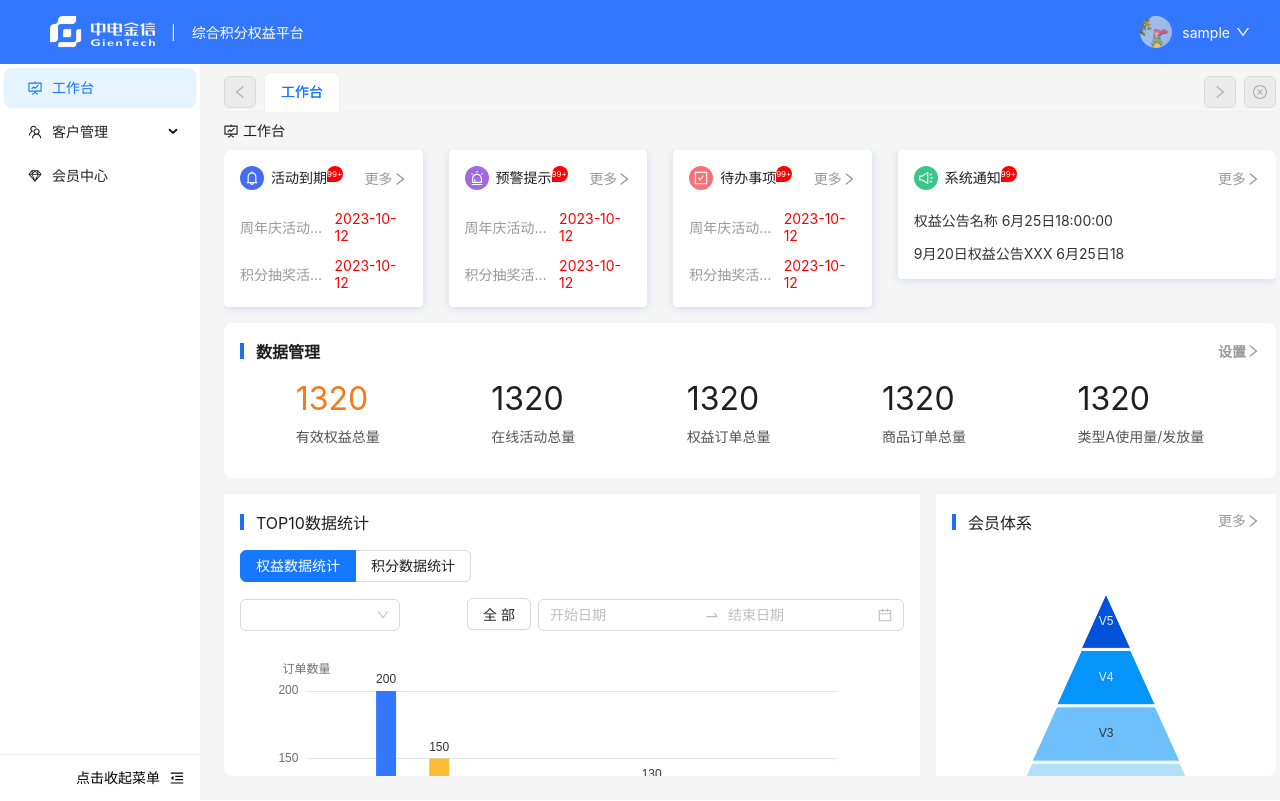
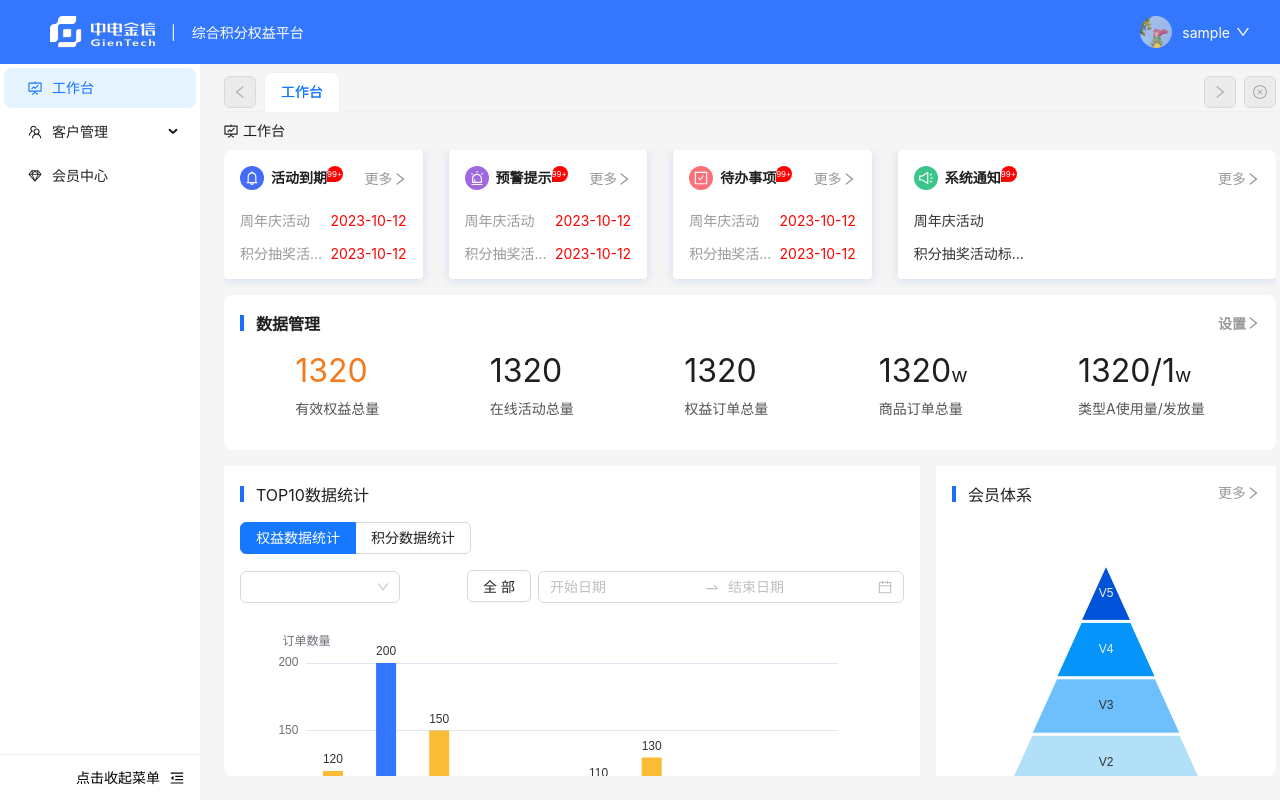
Before and after one commit to liuchen112233/kaohe, a React app: page /index in a window 1280 px wide. Built offline with nearby package versions, Linux system fonts and the light colour scheme; sample sign-in values are in the browser's storage.

Commit message:
提交工作台接口

```diff
--- a/src/Layout/Sider.jsx
+++ b/src/Layout/Sider.jsx
@@ -116,7 +116,7 @@ export default function SiderCom(props) {
         <div
           style={{
             display: "flex",
-            position: "fixed",
+            position: "absolute",
             bottom: "0",
             width: controlWidth,
             justifyContent: !showMenu ? "flex-end" : "center",
--- a/src/mock/index.js
+++ b/src/mock/index.js
@@ -5,16 +5,16 @@ Mock.mock("/mock/login", 'post', function (option) {
     const params = JSON.parse(option.body)
     console.log(params);
     console.log(avatar);
-    sessionStorage.setItem('username',params.username)
+    sessionStorage.setItem('username', params.username)
     return {
         code: 200,
         msg: "参数成功",
         data: {
             title: "信息标题",
             content: "登陆成功",
-            data:{
-                username:params.username,
-                iconPath:avatar
+            data: {
+                username: params.username,
+                iconPath: avatar
             }
         },
     };
@@ -24,8 +24,101 @@ Mock.mock("/mock/getWorkdesk", 'get', function (option) {
     return {
         code: 200,
         data: {
-            activity:{
-
+            activity: {
+                activityEnd: {
+                    title1: "周年庆活动",
+                    time1: "2023-10-12",
+                    title2: "积分抽奖活动标…",
+                    time2: "2023-10-12",
+                },
+                activityRemid: {
+                    title1: "周年庆活动",
+                    time1: "2023-10-12",
+                    title2: "积分抽奖活动标…",
+                    time2: "2023-10-12",
+                },
+                activityTodo: {
+                    title1: "周年庆活动",
+                    time1: "2023-10-12",
+                    title2: "积分抽奖活动标…",
+                    time2: "2023-10-12",
+                },
+                systemInform: {
+                    title1: "周年庆活动",
+                    title2: "积分抽奖活动标…",
+                }
+            },
+            dataManage: {
+                validAll: "1320",
+                onlineAll: "1320",
+                profitAll: "1320",
+                productAll: "1320",
+                usedA: "1320",
+                spread: "1",
+            },
+            barData: [120, 200, 150, 80, 70, 110, 130, 99, 88, 99],
+            funnelData: [
+                {
+                    value: 60,
+                    name: "V3",
+                    memberAll: "100",
+                    profitMember: "12",
+                    hasMember: "111",
+                    usedMember: "112",
+                    itemStyle: {
+                        color: "#6DC0FC",
+                    },
+                },
+                {
+                    value: 40,
+                    name: "V4",
+                    memberAll: "100",
+                    profitMember: "12",
+                    hasMember: "111",
+                    usedMember: "112",
+                    itemStyle: {
+                        color: "#0594FA",
+                    },
+                },
+                {
+                    value: 20,
+                    name: "V5",
+                    memberAll: "100",
+                    profitMember: "12",
+                    hasMember: "111",
+                    usedMember: "112",
+                    itemStyle: {
+                        color: "#0052D9",
+                    },
+                },
+                {
+                    value: 80,
+                    name: "V2",
+                    memberAll: "100",
+                    profitMember: "12",
+                    hasMember: "111",
+                    usedMember: "112",
+                    itemStyle: {
+                        color: "#B3E0F9",
+                    },
+                },
+                {
+                    value: 100,
+                    name: "V1",
+                    memberAll: "100",
+                    profitMember: "12",
+                    hasMember: "111",
+                    usedMember: "112",
+                    itemStyle: {
+                        color: "#73CCFF",
+                    },
+                },
+            ],
+            memberData: {
+                memberAll: "132",
+                profitMember: "132",
+                hasMember: "132",
+                usedMember: "132",
             }
         },
     };
--- a/src/pages/Index/Index.css
+++ b/src/pages/Index/Index.css
@@ -9,6 +9,7 @@
   justify-content: space-between;
   align-items: center;
   font-size: 14px;
+  font-weight: bold;
   box-sizing: border-box;
   margin-bottom: 20px;
 }
@@ -31,6 +32,7 @@
 }
 .box .title div:last-child {
   color: #999999;
+  font-weight: normal;
 }
 .box .content {
   display: flex;
@@ -47,6 +49,7 @@
 }
 .box .content div:last-child {
   color: red;
+  white-space: nowrap;
 }
 .info {
   margin-top: 16px;
--- a/src/pages/Index/Index.jsx
+++ b/src/pages/Index/Index.jsx
@@ -37,6 +37,14 @@ echarts.use([
 const { RangePicker } = DatePicker;
 export default function Index() {
   const [radioValue, setRadioValue] = useState("1");
+  const [barData, setBarData] = useState([]);
+  const [funnelData, setFunnelData] = useState([]);
+  let [activityEnd, setActivityEnd] = useState({});
+  let [activityRemid, setActivityRemid] = useState({});
+  let [activityTodo, setActivityTodo] = useState({});
+  let [systemInform, setSystemInform] = useState({});
+  let [dataManage, setDataManage] = useState({});
+
   const radioOnChange = ({ target: { value } }) => {
     console.log(value);
     setRadioValue(value);
@@ -62,8 +70,17 @@ export default function Index() {
   const handleChange = () => {};
   useEffect(() => {
     getWorkdesk().then((res) => {
-      console.log(res);
+      setActivityEnd(res.data.activity.activityEnd);
+      setActivityRemid(res.data.activity.activityRemid);
+      setActivityTodo(res.data.activity.activityTodo);
+      setSystemInform(res.data.activity.systemInform);
+      setDataManage(res.data.dataManage);
+      setBarData(res.data.barData);
+      setFunnelData(res.data.funnelData);
     });
+  }, []);
+  useEffect(() => {
+    if (barData.length && funnelData.length > 0) {
       let barChart = echarts.init(document.getElementById("barChart"));
       let funnelChart = echarts.init(document.getElementById("funnelChart"));
       barChart.setOption({
@@ -100,7 +117,7 @@ export default function Index() {
               show: true,
               position: "top",
             },
-          data: [120, 200, 150, 80, 70, 110, 130, 99, 88, 99],
+            data: barData,
             type: "bar",
             barWidth: 20,
             itemStyle: {
@@ -126,9 +143,7 @@ export default function Index() {
       funnelChart.setOption({
         tooltip: {
           trigger: "item",
-        // formatter: "{a} <br/>{b} : {c}%",
           formatter: (params, ticket, callback) => {
-          console.log(params);
             const { data } = params;
             return `
           <div style="font-size:14px">
@@ -196,67 +211,12 @@ export default function Index() {
                 shadowColor: "rgba(0, 0, 0, 0.5)",
               },
             },
-          data: [
-            {
-              value: 60,
-              name: "V3",
-              memberAll: "100",
-              profitMember: "12",
-              hasMember: "111",
-              usedMember: "112",
-              itemStyle: {
-                color: "#6DC0FC",
-              },
-            },
-            {
-              value: 40,
-              name: "V4",
-              memberAll: "100",
-              profitMember: "12",
-              hasMember: "111",
-              usedMember: "112",
-              itemStyle: {
-                color: "#0594FA",
-              },
-            },
-            {
-              value: 20,
-              name: "V5",
-              memberAll: "100",
-              profitMember: "12",
-              hasMember: "111",
-              usedMember: "112",
-              itemStyle: {
-                color: "#0052D9",
-              },
-            },
-            {
-              value: 80,
-              name: "V2",
-              memberAll: "100",
-              profitMember: "12",
-              hasMember: "111",
-              usedMember: "112",
-              itemStyle: {
-                color: "#B3E0F9",
-              },
-            },
-            {
-              value: 100,
-              name: "V1",
-              memberAll: "100",
-              profitMember: "12",
-              hasMember: "111",
-              usedMember: "112",
-              itemStyle: {
-                color: "#73CCFF",
-              },
-            },
-          ],
+            data: funnelData,
           },
         ],
       });
-  }, []);
+    }
+  }, [barData, funnelData]);
   return (
     <div>
       <div>
@@ -284,12 +244,12 @@ export default function Index() {
                 </div>
               </div>
               <div className="content">
-                <div>周年庆活动标题...</div>
-                <div>2023-10-12</div>
+                <div>{activityEnd.title1}</div>
+                <div>{activityEnd.time1}</div>
               </div>
               <div className="content">
-                <div>积分抽奖活动标…</div>
-                <div>2023-10-12</div>
+                <div>{activityEnd.title2}</div>
+                <div>{activityEnd.time2}</div>
               </div>
             </div>
           </Col>
@@ -316,12 +276,12 @@ export default function Index() {
                 </div>
               </div>
               <div className="content">
-                <div>周年庆活动标题...</div>
-                <div>2023-10-12</div>
+                <div>{activityRemid.title1}</div>
+                <div>{activityRemid.time1}</div>
               </div>
               <div className="content">
-                <div>积分抽奖活动标…</div>
-                <div>2023-10-12</div>
+                <div>{activityRemid.title2}</div>
+                <div>{activityRemid.time2}</div>
               </div>
             </div>
           </Col>
@@ -348,12 +308,12 @@ export default function Index() {
                 </div>
               </div>
               <div className="content">
-                <div>周年庆活动标题...</div>
-                <div>2023-10-12</div>
+                <div>{activityTodo.title1}</div>
+                <div>{activityTodo.time1}</div>
               </div>
               <div className="content">
-                <div>积分抽奖活动标…</div>
-                <div>2023-10-12</div>
+                <div>{activityTodo.title2}</div>
+                <div>{activityTodo.time2}</div>
               </div>
             </div>
           </Col>
@@ -381,12 +341,12 @@ export default function Index() {
               </div>
               <div className="content">
                 <div style={{ color: "#333333", width: "100%" }}>
-                  权益公告名称 6月25日18:00:00
+                  {systemInform.title1}
                 </div>
               </div>
               <div className="content">
                 <div style={{ color: "#333333", width: "100%" }}>
-                  9月20日权益公告XXX 6月25日18
+                  {systemInform.title2}
                 </div>
               </div>
             </div>
@@ -406,23 +366,32 @@ export default function Index() {
         </div>
         <div className="infoData">
           <div>
-            <div>1320</div>
+            <div>{dataManage.validAll}</div>
             <div>有效权益总量</div>
           </div>
           <div>
-            <div>1320</div>
+            <div>{dataManage.onlineAll}</div>
             <div>在线活动总量</div>
           </div>
           <div>
-            <div>1320</div>
+            <div>{dataManage.profitAll}</div>
             <div>权益订单总量</div>
           </div>
           <div>
-            <div>1320</div>
+            <div>
+              <span>
+                {dataManage.productAll}<span style={{ fontSize: "20px" }}>w</span>
+              </span>
+            </div>
             <div>商品订单总量</div>
           </div>
           <div>
-            <div>1320</div>
+            <div>
+              <span>
+                {dataManage.usedA}/<span>{dataManage.spread}</span>
+                <span style={{ fontSize: "20px" }}>w</span>
+              </span>
+            </div>
             <div>类型A使用量/发放量</div>
           </div>
         </div>
--- a/src/pages/Index/Index.less
+++ b/src/pages/Index/Index.less
@@ -3,14 +3,12 @@
     padding: 16px 16px 3px 16px;
     box-shadow: 0px 1px 10px 0px rgba(0, 77, 208, 0.16);
     border-radius: 4px;
-    // min-width: 234px;
-
-    // min-width: 238px;
     .title {
         display: flex;
         justify-content: space-between;
         align-items: center;
         font-size: 14px;
+        font-weight: bold;
         box-sizing: border-box;
         margin-bottom: 20px;
 
@@ -35,6 +33,7 @@
 
         div:last-child {
             color: #999999;
+            font-weight: normal;
         }
     }
 
@@ -55,6 +54,7 @@
 
         div:last-child {
             color: red;
+            white-space: nowrap;
         }
     }
 }
```
Lines whose indentation alone changed are shown as unchanged.
